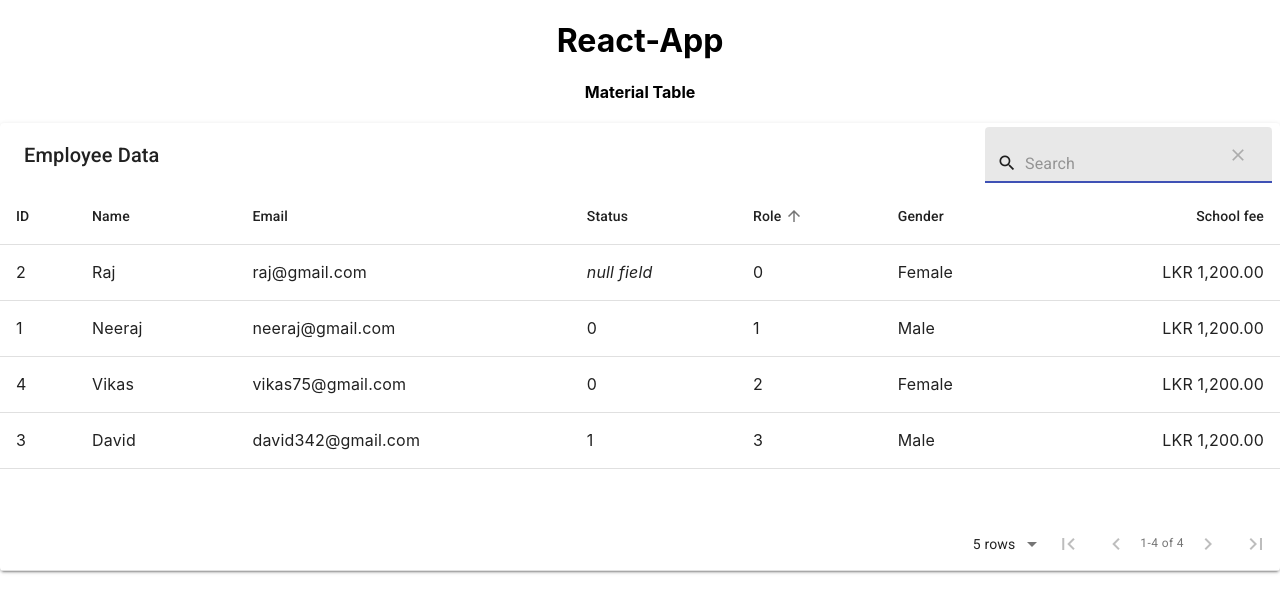
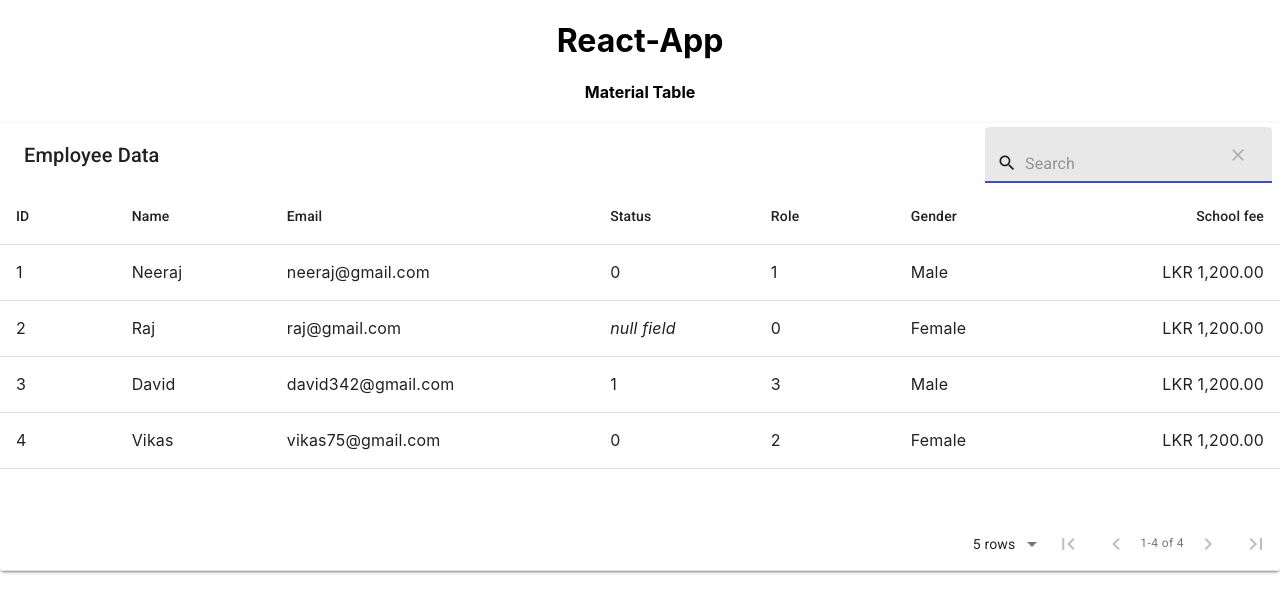
Before and after one commit to mGunawardhana/material-table-with-pagination-search-and-other-features, a React (Create React App) app: page / in a window 1280 px wide. Shown: the top 612 px of the page. Built offline with nearby package versions, Linux system fonts and the light colour scheme.

Commit message:
content update

```diff
--- a/package.json
+++ b/package.json
@@ -3,7 +3,7 @@
   "version": "0.1.0",
   "private": true,
   "dependencies": {
-    "@material-ui/core": "^4.10.2",
+    "@material-ui/core": "^4.12.4",
     "@testing-library/jest-dom": "^4.2.4",
     "@testing-library/react": "^9.3.2",
     "@testing-library/user-event": "^7.1.2",
@@ -11,7 +11,7 @@
     "ag-grid-enterprise": "^23.2.0",
     "ag-grid-react": "^23.2.0",
     "axios": "^0.19.2",
-    "material-table": "^1.69.2",
+    "material-table": "^1.69.3",
     "react": "^16.13.1",
     "react-dom": "^16.13.1",
     "react-scripts": "3.4.1"
--- a/src/App.js
+++ b/src/App.js
@@ -24,11 +24,13 @@ function App() {
     const [tableData, setTableData] = useState(empList); // Initialize with empList
 
     const columns = [
-        { title: "ID", field: "id", sorting: false },
+        // { title: "ID", field: "id", sorting: false },
+        { title: "ID", field: "id" },
         { title: "Name", field: "name" },
         { title: "Email", field: "email" },
         { title: "Status", field: 'status', emptyValue: () => <em>null field</em> },
-        { title: "Role", field: "role", defaultSort: "asc" },
+        // { title: "Role", field: "role", defaultSort: "asc" },
+        { title: "Role", field: "role" },
         { title: "Gender", field: "gender", lookup: { M: "Male", F: "Female" } },
         { title: "School fee", field: "fee", type: 'currency', currencySetting: { currencyCode: "LKR", minimumFractionDigits: 2 } }
     ];
@@ -40,7 +42,7 @@ function App() {
             title="Employee Data"
             // options={{ sorting: false, search: false, searchText: "raj", searchFieldAlignment: "left" }}
             options={{
-                sorting: true,
+                // sorting: true,
                 search: true,
                 searchFieldAlignment: "right",
                 searchAutoFocus: "true",
```
Also changed, not shown: 2 other files (tests, documents, lock files or other folders).
